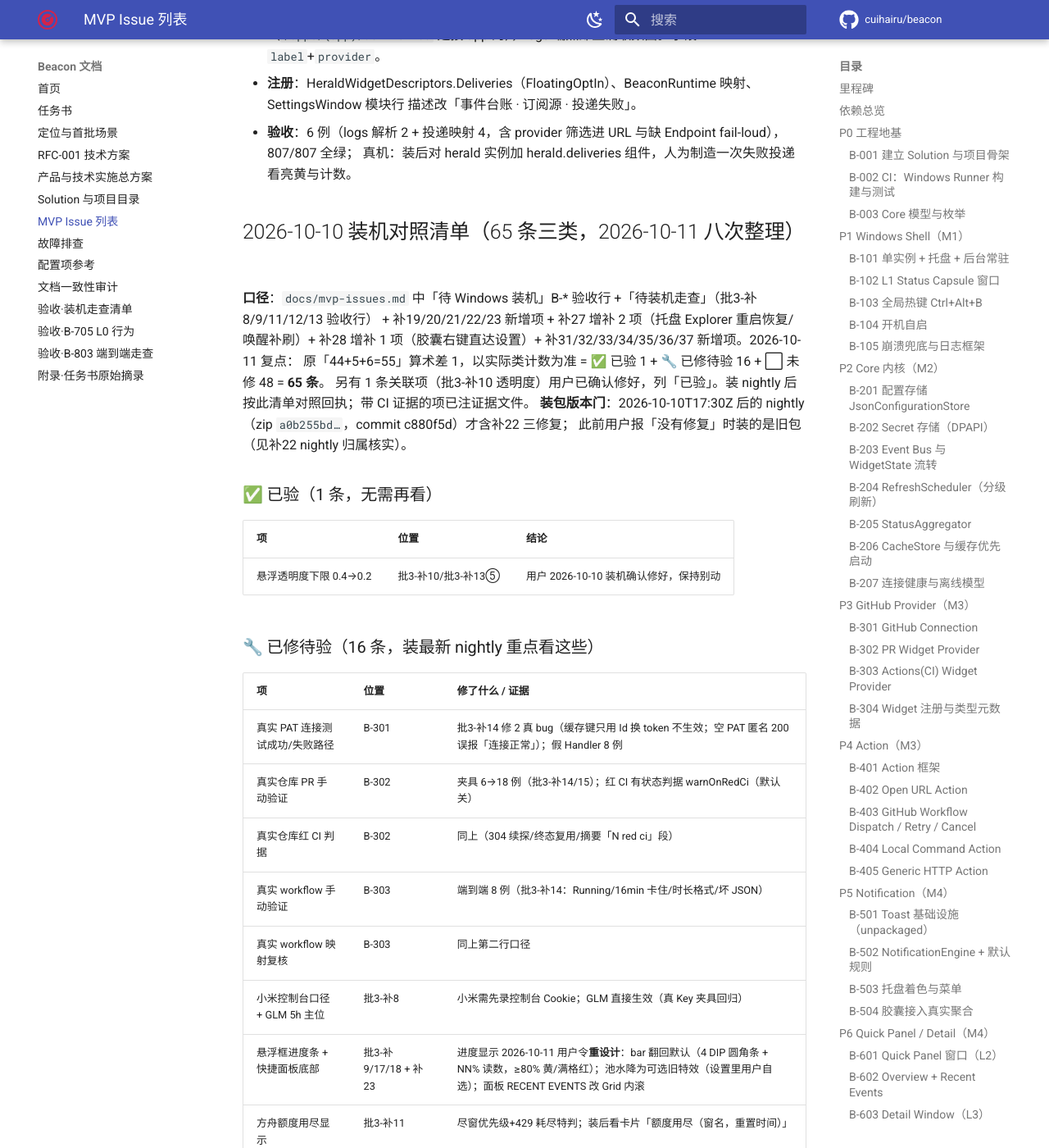
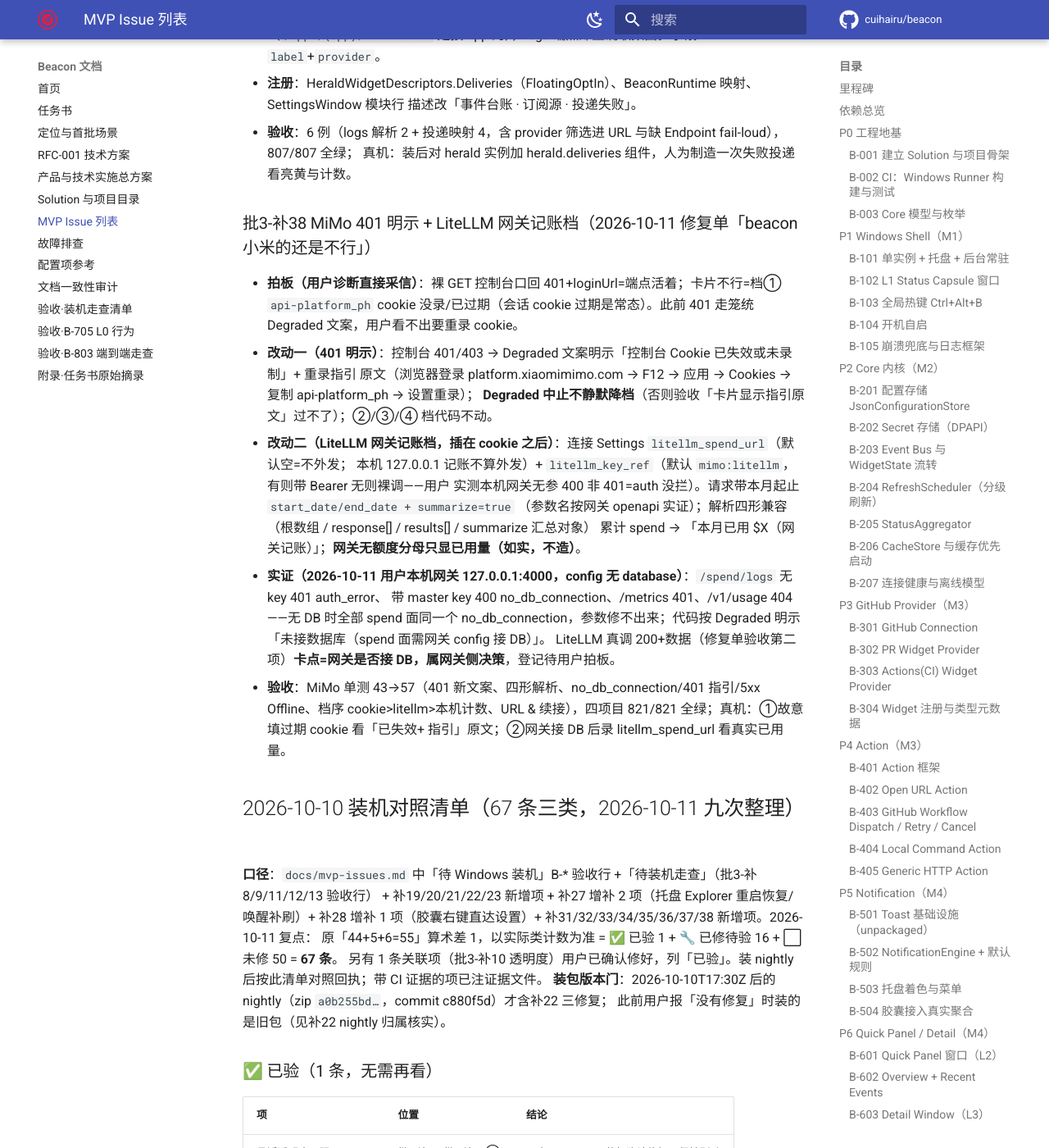
Before and after one commit to cuihairu/beacon, an MkDocs documentation site: the page built from docs/mvp-issues.md, in a window 1280 px wide and 1400 px high, scrolled down 42162 px. Shown: the whole window at 82% size. Built offline with MkDocs 1.6.1 and Material for MkDocs 9.7.7, drawn with Linux system fonts in a browser that asks for light colours; comment, search, counter and statistics services are not loaded; some of the changed text lies outside the part shown.

Commit message:
docs: record mimo 401 guide and litellm increment

```diff
--- a/docs/mvp-issues.md
+++ b/docs/mvp-issues.md
@@ -1028,11 +1028,30 @@
 - **验收**：6 例（logs 解析 2 + 投递映射 4，含 provider 筛选进 URL 与缺 Endpoint fail-loud），807/807 全绿；
   真机：装后对 herald 实例加 herald.deliveries 组件，人为制造一次失败投递看亮黄与计数。
 
-## 2026-10-10 装机对照清单（65 条三类，2026-10-11 八次整理）
+### 批3-补38 MiMo 401 明示 + LiteLLM 网关记账档（2026-10-11 修复单「beacon 小米的还是不行」）
+- **拍板（用户诊断直接采信）**：裸 GET 控制台口回 401+loginUrl=端点活着；卡片不行=档① `api-platform_ph`
+  cookie 没录/已过期（会话 cookie 过期是常态）。此前 401 走笼统 Degraded 文案，用户看不出要重录 cookie。
+- **改动一（401 明示）**：控制台 401/403 → Degraded 文案明示「控制台 Cookie 已失效或未录制」+ 重录指引
+  原文（浏览器登录 platform.xiaomimimo.com → F12 → 应用 → Cookies → 复制 api-platform_ph → 设置重录）；
+  **Degraded 中止不静默降档**（否则验收「卡片显示指引原文」过不了）；②/③/④ 档代码不动。
+- **改动二（LiteLLM 网关记账档，插在 cookie 之后）**：连接 Settings `litellm_spend_url`（默认空=不外发；
+  本机 127.0.0.1 记账不算外发）+ `litellm_key_ref`（默认 `mimo:litellm`，有则带 Bearer 无则裸调——用户
+  实测本机网关无参 400 非 401=auth 没拦）。请求带本月起止 `start_date/end_date + summarize=true`
+  （参数名按网关 openapi 实证）；解析四形兼容（根数组 / response[] / results[] / summarize 汇总对象）
+  累计 spend → 「本月已用 $X（网关记账）」；**网关无额度分母只显已用量（如实，不造）**。
+- **实证（2026-10-11 用户本机网关 127.0.0.1:4000，config 无 database）**：`/spend/logs` 无 key 401 auth_error、
+  带 master key 400 no_db_connection、/metrics 401、/v1/usage 404——无 DB 时全部 spend 面同一个
+  no_db_connection，参数修不出来；代码按 Degraded 明示「未接数据库（spend 面需网关 config 接 DB）」。
+  LiteLLM 真调 200+数据（修复单验收第二项）**卡点=网关是否接 DB，属网关侧决策**，登记待用户拍板。
+- **验收**：MiMo 单测 43→57（401 新文案、四形解析、no_db_connection/401 指引/5xx Offline、档序
+  cookie>litellm>本机计数、URL & 续接），四项目 821/821 全绿；真机：①故意填过期 cookie 看「已失效+
+  指引」原文；②网关接 DB 后录 litellm_spend_url 看真实已用量。
+
+## 2026-10-10 装机对照清单（67 条三类，2026-10-11 九次整理）
 
 **口径**：`docs/mvp-issues.md` 中「待 Windows 装机」B-* 验收行 +「待装机走查」（批3-补8/9/11/12/13 验收行）
-+ 补19/20/21/22/23 新增项 + 补27 增补 2 项（托盘 Explorer 重启恢复/唤醒补刷）+ 补28 增补 1 项（胶囊右键直达设置）+ 补31/32/33/34/35/36/37 新增项。2026-10-11 复点：
-原「44+5+6=55」算术差 1，以实际类计数为准 = ✅ 已验 1 + 🔧 已修待验 16 + ⬜ 未修 48 = **65 条**。
++ 补19/20/21/22/23 新增项 + 补27 增补 2 项（托盘 Explorer 重启恢复/唤醒补刷）+ 补28 增补 1 项（胶囊右键直达设置）+ 补31/32/33/34/35/36/37/38 新增项。2026-10-11 复点：
+原「44+5+6=55」算术差 1，以实际类计数为准 = ✅ 已验 1 + 🔧 已修待验 16 + ⬜ 未修 50 = **67 条**。
 另有 1 条关联项（批3-补10 透明度）用户已确认修好，列「已验」。装 nightly 后按此清单对照回执；带 CI 证据的项已注证据文件。
 **装包版本门**：2026-10-10T17:30Z 后的 nightly（zip `a0b255bd…`，commit c880f5d）才含补22 三修复；
 此前用户报「没有修复」时装的是旧包（见补22 nightly 归属核实）。
@@ -1062,7 +1081,7 @@
 | 拖动跨三屏跟手 | 批3-补22 | 拖动锚点改光标屏幕物理像素（旧实现按下 DPI 与每帧当前 DPI 混算，跨缩放屏比例错乱）；装后慢拖胶囊/悬浮框跨三个缩放不同的屏看 |
 | 详情窗 200% 仍裁字 | 批3-补22 | DetailWindow 是标题栏窗，Resize 补回非客户区差值（GetWindowRect−GetClientRect）；装 200% 开详情窗看字完整 |
 
-### ⬜ 未修（48 条：无已知缺陷，代码就位，待装机首验）
+### ⬜ 未修（50 条：无已知缺陷，代码就位，待装机首验）
 | 项 | 条数 | 说明 |
 |---|---|---|
 | B-101 单实例/托盘/常驻 | 2 | 二次启动唤起气泡；Exit 才退出 |
@@ -1075,6 +1094,7 @@
 | 批3-补35 Herald 两卡 | 2 | 对自建 herald 实例建连接：herald.incidents 未决计数/亮黄亮红随台账走；herald.feed 公开类目或私密 token，新条目未读数随刷新走 |
 | 批3-补36 本机资源卡 | 1 | machine 连接 + machine.local 组件：CPU 首刷不出、第二刷起百分比随刷新走；内存/磁盘即时百分比；阈值调低（如 20）看亮黄 |
 | 批3-补37 Herald 投递失败卡 | 1 | herald 连接 + herald.deliveries 组件：无失败显「无失败」；人为制造一次失败投递（停掉目标 provider 再 notify）看亮黄与失败计数 |
+| 批3-补38 MiMo 401 指引 + LiteLLM 档 | 2 | ①故意填过期控制台 cookie：卡面明示「Cookie 已失效或未录制」+ 重录指引原文；②本机 LiteLLM 网关接 DB 后（现状 no_db_connection 是网关侧缺口）Settings 录 litellm_spend_url：卡显「本月已用 $X（网关记账）」 |
 | B-102 胶囊位置记忆/DPI | 1 | 重启回位；跨 DPI 无错乱 |
 | B-103 全局热键 | 1 | 任意前台下生效；可改键持久化 |
 | B-104 开机自启 | 1 | 开关即时生效（重启验证）；卸载清理 |
```
Also changed, not shown: docs/configuration.md (+3 -1 lines), docs/solution-structure.md (+1 -1 lines).
